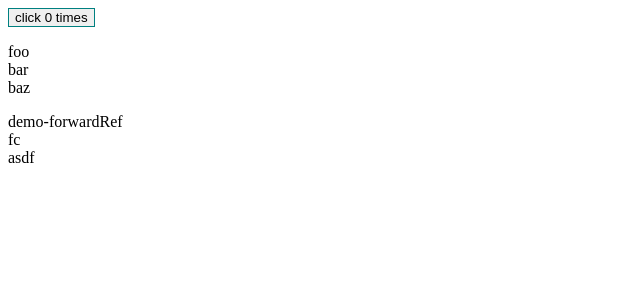
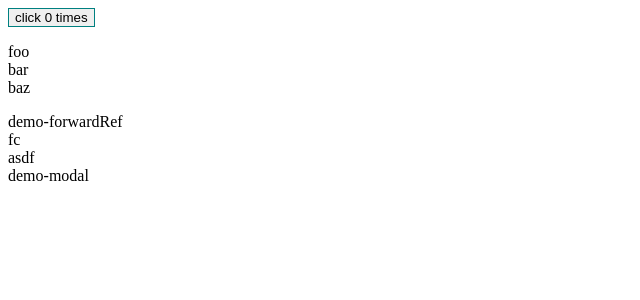
Before and after one commit to zyy7259/test-react, a React (Create React App) app: page / in a window 1280 px wide. Shown: the top 300 px of the page, without its empty margins (0-640 px from the left). Built offline with nearby package versions, Linux system fonts and the light colour scheme.

Commit message:
feat: add createPortal

```diff
--- a/src/index.js
+++ b/src/index.js
@@ -119,6 +119,20 @@ function FunctionalComponent2() {
   return <ClassComponent2 />
 }
 
+let modalRoot = document.querySelector('#modal-root')
+if (!modalRoot) {
+  modalRoot = document.createElement('div')
+  modalRoot.id = 'modal-root'
+  document.body.appendChild(modalRoot)
+}
+
+function PortalComponent() {
+  return ReactDOM.createPortal(
+    <div className="demo-modal">demo-modal</div>,
+    modalRoot
+  )
+}
+
 // TODO: switching from a direct text child to a normal child, or to empty
 
 function App() {
@@ -127,6 +141,7 @@ function App() {
       <ClassComponent1 />
       <FunctionalComponent1 />
       <FunctionalComponent2 />
+      <PortalComponent />
     </React.Fragment>
   )
 }
```
